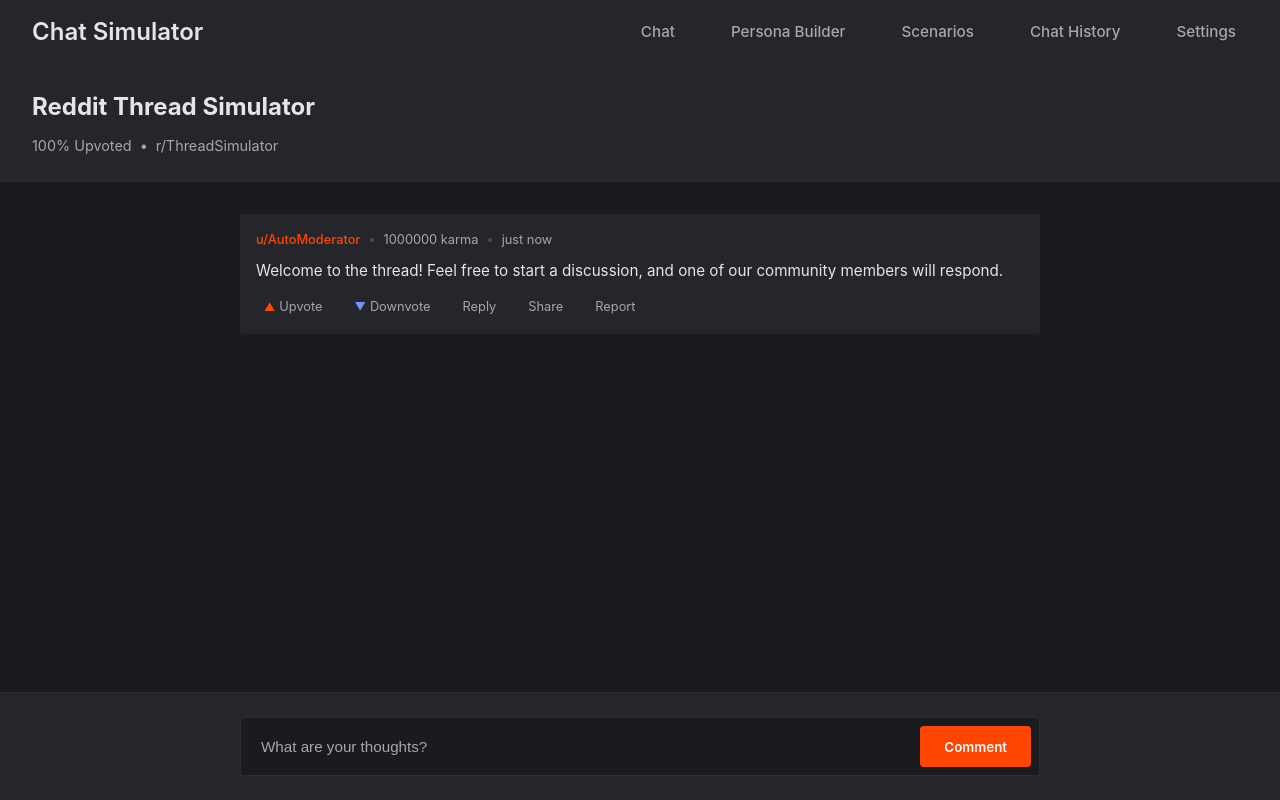
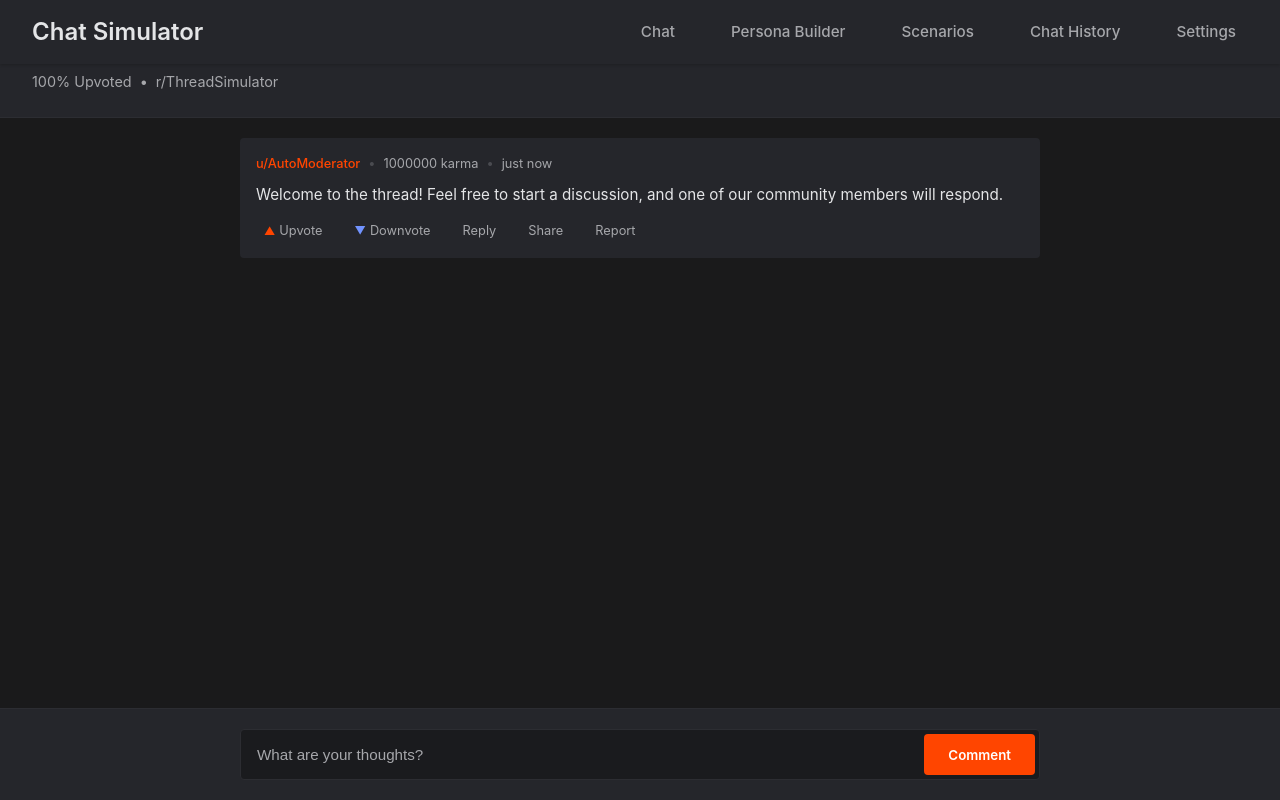
Before and after one commit to Doppelkupplung/training-simulator, a React (Create React App) app: page / in a window 1280 px wide. Built offline with nearby package versions, Linux system fonts and the light colour scheme; what together-ai would draw is missing.

Commit message:
fixed reddit ui

```diff
--- a/src/App.css
+++ b/src/App.css
@@ -17,6 +17,7 @@ body {
 .App {
   min-height: 100vh;
   background-color: #1a1b1e;
+  padding-top: 20px;
 }
 
 button {
@@ -24,7 +25,7 @@ button {
 }
 
 ::selection {
-  background-color: rgba(92, 124, 250, 0.3);
+  background-color: rgba(255, 69, 0, 0.3);
   color: #ffffff;
 }
 
@@ -67,7 +68,7 @@ button {
   display: flex;
   justify-content: center;
   align-items: center;
-  height: calc(100vh - 64px);
+  height: calc(100vh - 84px);
   font-size: 1.2rem;
   color: #e4e5e7;
 }
--- a/src/components/Chat.css
+++ b/src/components/Chat.css
@@ -1,8 +1,24 @@
+body {
+  margin: 0;
+  padding: 0;
+  overflow: hidden;
+  background: #1a1a1b;
+}
+
+#root {
+  margin: 0;
+  padding: 0;
+  height: 100vh;
+  overflow: hidden;
+}
+
 .chat-container {
+  margin: 0;
+  padding: 0;
+  height: 100vh;
   display: flex;
   flex-direction: column;
-  height: calc(100vh - 64px);
-  background-color: #1a1b1e;
+  background: #1a1a1b;
 }
 
 .thread-title {
@@ -30,9 +46,10 @@
 }
 
 .chat-messages {
-  flex-grow: 1;
+  flex: 1;
   overflow-y: auto;
-  padding: 2rem;
+  padding: 20px;
+  padding-bottom: 20px;
   display: flex;
   flex-direction: column;
   gap: 1.5rem;
@@ -154,20 +171,22 @@
 }
 
 .chat-input-form {
+  padding: 20px;
+  background: #25262b;
   border-top: 1px solid #2c2d32;
-  padding: 1.5rem;
-  background-color: #25262b;
+  position: sticky;
+  bottom: 0;
 }
 
 .chat-input-container {
   max-width: 800px;
   margin: 0 auto;
   display: flex;
-  gap: 0.5rem;
+  gap: 10px;
   background-color: #1a1b1e;
   border: 1px solid #2c2d32;
   border-radius: 4px;
-  padding: 0.5rem;
+  padding: 0.25rem;
 }
 
 .chat-input {
--- a/src/components/Chat.js
+++ b/src/components/Chat.js
@@ -172,6 +172,13 @@ Respond to the conversation in character, maintaining consistency with your prof
   };
 
   return (
+    <div style={{
+      margin: 0,
+      padding: 0,
+      height: '100vh',
+      display: 'flex',
+      flexDirection: 'column'
+    }}>
       <div className="chat-container">
         <div className="thread-title">
           <h2>Reddit Thread Simulator</h2>
@@ -243,6 +250,7 @@ Respond to the conversation in character, maintaining consistency with your prof
           </div>
         </form>
       </div>
+    </div>
   );
 }
 
--- a/src/components/Navbar.css
+++ b/src/components/Navbar.css
@@ -6,6 +6,26 @@
   background-color: #25262b;
   box-shadow: 0 1px 3px rgba(0, 0, 0, 0.2);
   height: 64px;
+  position: fixed;
+  top: -64px;
+  left: 0;
+  right: 0;
+  transition: top 0.3s ease;
+  z-index: 1000;
+}
+
+.navbar-trigger {
+  position: fixed;
+  top: 0;
+  left: 0;
+  right: 0;
+  height: 20px;
+  z-index: 999;
+}
+
+.navbar-trigger:hover + .navbar,
+.navbar:hover {
+  top: 0;
 }
 
 .navbar-brand h1 {
@@ -31,6 +51,6 @@
 }
 
 .navbar-links a:hover {
-  color: #5c7cfa;
-  background-color: rgba(92, 124, 250, 0.1);
+  color: #ff4500;
+  background-color: rgba(255, 69, 0, 0.1);
 }
--- a/src/components/Navbar.js
+++ b/src/components/Navbar.js
@@ -2,9 +2,9 @@ import React from 'react';
 import './Navbar.css';
 
 function Navbar() {
-  console.log('Navbar component rendering');
-
   return (
+    <>
+      <div className="navbar-trigger" />
       <nav className="navbar">
         <div className="navbar-brand">
           <h1>Chat Simulator</h1>
@@ -17,6 +17,7 @@ function Navbar() {
           <a href="#settings">Settings</a>
         </div>
       </nav>
+    </>
   );
 }
 
```
Lines whose indentation alone changed are shown as unchanged.
